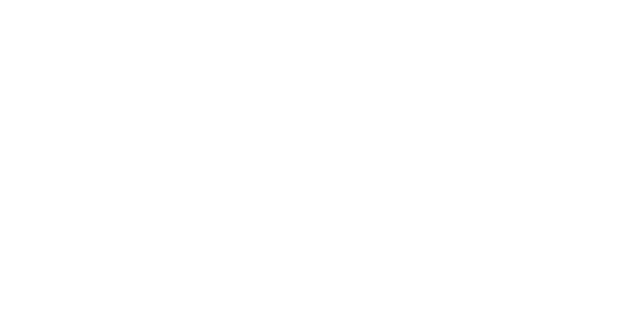
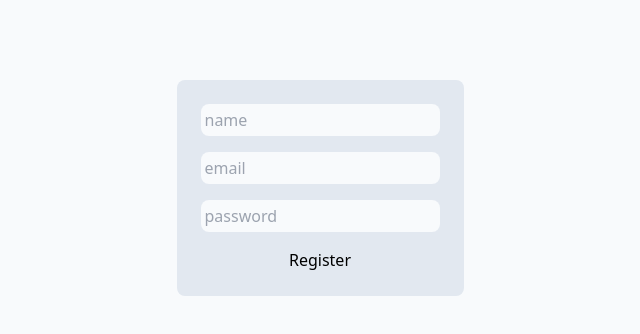
Before and after one commit to dambrauske/noteApp, a React (Vite) app in the folder project/: page /register in a window 1280 px wide. Before the commit this address had no page. Shown: the top 334 px of the page, without its empty margins (320-960 px from the left). Built offline with nearby package versions, Linux system fonts and the light colour scheme.

Commit message:
Login and Register pages added

```diff
--- a/project/package.json
+++ b/project/package.json
@@ -13,6 +13,7 @@
     "@reduxjs/toolkit": "^2.0.1",
     "react": "^18.2.0",
     "react-dom": "^18.2.0",
+    "react-hook-form": "^7.49.2",
     "react-redux": "^9.0.2",
     "react-router-dom": "^6.20.1"
   },
--- a/project/src/App.tsx
+++ b/project/src/App.tsx
@@ -2,6 +2,8 @@
 import "./App.css";
 import Home from "./pages/Home";
 import Notes from "./pages/Notes";
+import Login from "./pages/Login";
+import Register from "./pages/Register";
 import NewNote from "./pages/NewNote";
 
 function App() {
@@ -9,6 +11,8 @@
     <>
     <Routes>
       <Route path="/" element={<Home/>}></Route>
+      <Route path="/login" element={<Login/>}></Route>
+      <Route path="/register" element={<Register/>}></Route>
       <Route path="/notes" element={<Notes/>}></Route>
       <Route path="/newNote" element={<NewNote/>}></Route>
     </Routes>
--- /dev/null
+++ b/project/src/pages/Login.tsx
@@ -0,0 +1,23 @@
+const Login = () => {
+
+
+  return (
+    <div className="flex justify-center py-20 min-h-screen bg-slate-50">
+      <form className="flex flex-col gap-4 bg-slate-200 h-min p-6 rounded-lg">
+        <input
+          className="bg-slate-50 rounded-lg p-1 outline-none"
+          type="email"
+          placeholder="email"
+        />
+        <input
+          className="bg-slate-50 rounded-lg p-1 outline-none"
+          type="password"
+          placeholder="password"
+        />
+        <button>Login</button>
+      </form>
+    </div>
+  );
+};
+
+export default Login;
--- /dev/null
+++ b/project/src/pages/Register.tsx
@@ -0,0 +1,26 @@
+const Register = () => {
+  return (
+    <div className="flex justify-center py-20 min-h-screen bg-slate-50">
+      <form className="flex flex-col gap-4 bg-slate-200 h-min p-6 rounded-lg">
+        <input
+          className="bg-slate-50 rounded-lg p-1 outline-none"
+          type="text"
+          placeholder="name"
+        />
+        <input
+          className="bg-slate-50 rounded-lg p-1 outline-none"
+          type="email"
+          placeholder="email"
+        />
+        <input
+          className="bg-slate-50 rounded-lg p-1 outline-none"
+          type="password"
+          placeholder="password"
+        />
+        <button>Register</button>
+      </form>
+    </div>
+  );
+};
+
+export default Register;
```
Also changed, not shown: 1 other file (tests, documents, lock files or other folders).
